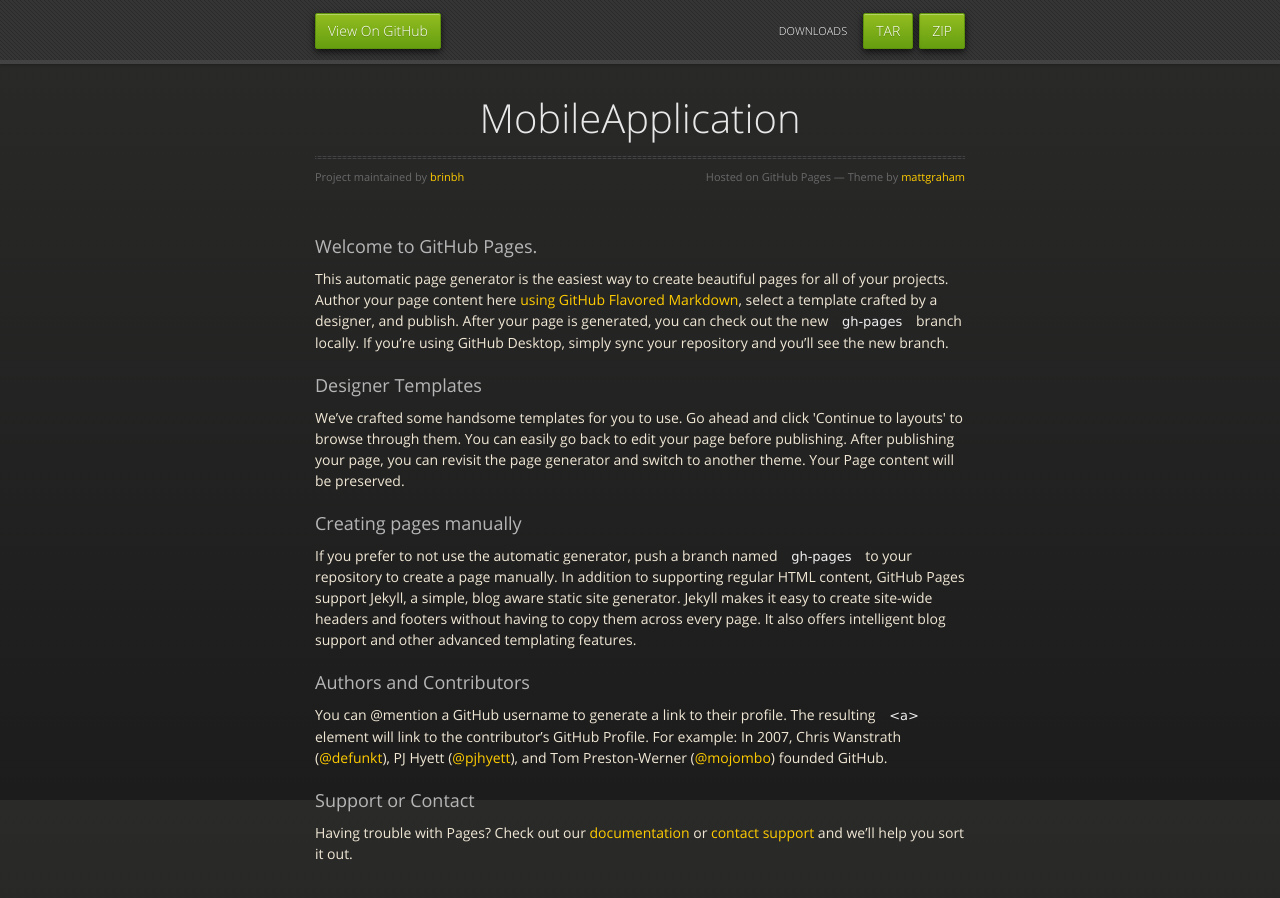
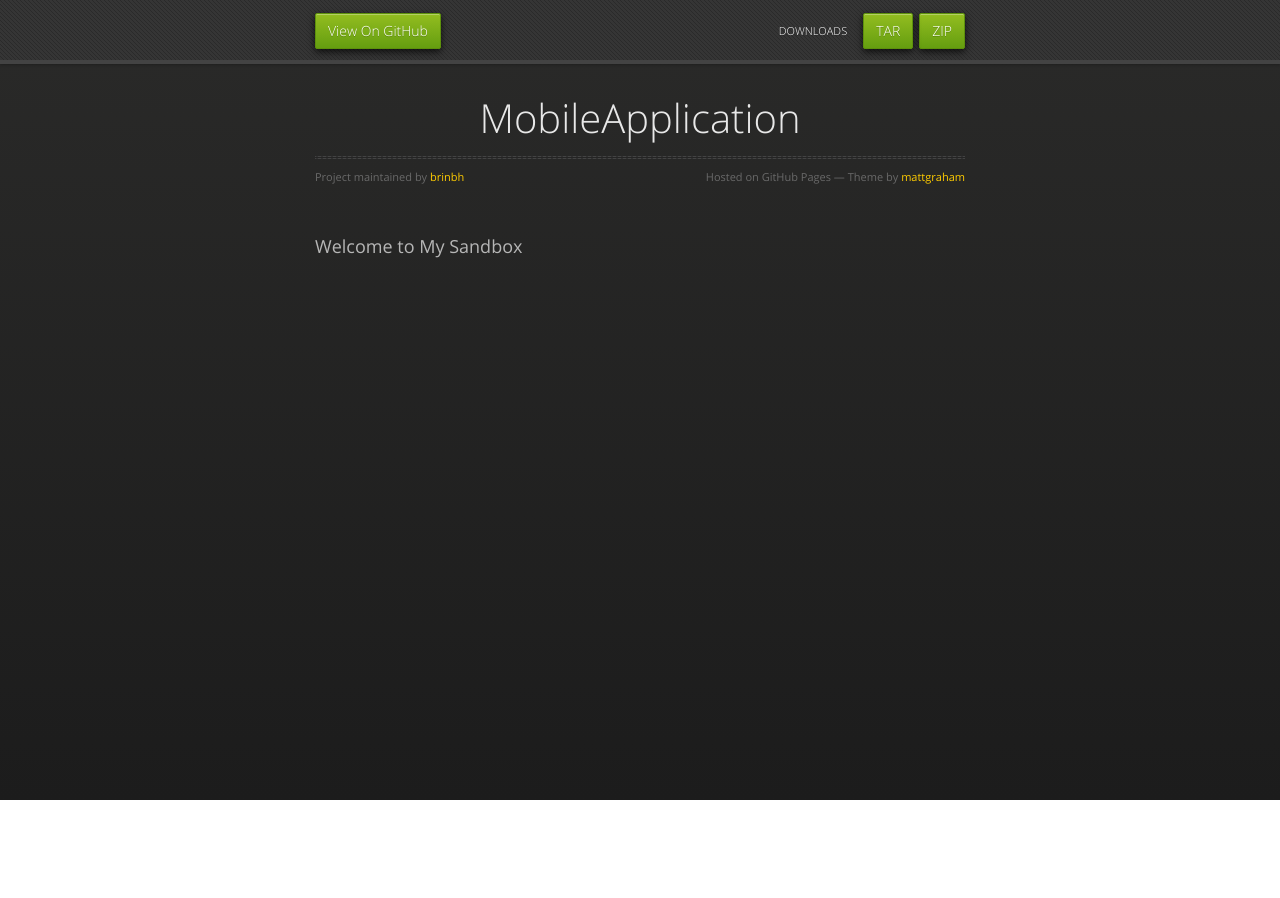
Before and after one commit to brinbh/mobileApplication, a plain HTML site: page index.html in a window 1280 px wide. After the commit the page ends 800 px from the top, so only its background shows below. Drawn offline with nearby package versions, Linux system fonts and the light colour scheme.

```diff
--- a/index.html
+++ b/index.html
@@ -39,29 +39,7 @@
         </div>
 
         <h3>
-<a id="welcome-to-github-pages" class="anchor" href="#welcome-to-github-pages" aria-hidden="true"><span aria-hidden="true" class="octicon octicon-link"></span></a>Welcome to GitHub Pages.</h3>
-
-<p>This automatic page generator is the easiest way to create beautiful pages for all of your projects. Author your page content here <a href="https://guides.github.com/features/mastering-markdown/">using GitHub Flavored Markdown</a>, select a template crafted by a designer, and publish. After your page is generated, you can check out the new <code>gh-pages</code> branch locally. If you’re using GitHub Desktop, simply sync your repository and you’ll see the new branch.</p>
-
-<h3>
-<a id="designer-templates" class="anchor" href="#designer-templates" aria-hidden="true"><span aria-hidden="true" class="octicon octicon-link"></span></a>Designer Templates</h3>
-
-<p>We’ve crafted some handsome templates for you to use. Go ahead and click 'Continue to layouts' to browse through them. You can easily go back to edit your page before publishing. After publishing your page, you can revisit the page generator and switch to another theme. Your Page content will be preserved.</p>
-
-<h3>
-<a id="creating-pages-manually" class="anchor" href="#creating-pages-manually" aria-hidden="true"><span aria-hidden="true" class="octicon octicon-link"></span></a>Creating pages manually</h3>
-
-<p>If you prefer to not use the automatic generator, push a branch named <code>gh-pages</code> to your repository to create a page manually. In addition to supporting regular HTML content, GitHub Pages support Jekyll, a simple, blog aware static site generator. Jekyll makes it easy to create site-wide headers and footers without having to copy them across every page. It also offers intelligent blog support and other advanced templating features.</p>
-
-<h3>
-<a id="authors-and-contributors" class="anchor" href="#authors-and-contributors" aria-hidden="true"><span aria-hidden="true" class="octicon octicon-link"></span></a>Authors and Contributors</h3>
-
-<p>You can @mention a GitHub username to generate a link to their profile. The resulting <code>&lt;a&gt;</code> element will link to the contributor’s GitHub Profile. For example: In 2007, Chris Wanstrath (<a href="https://github.com/defunkt" class="user-mention">@defunkt</a>), PJ Hyett (<a href="https://github.com/pjhyett" class="user-mention">@pjhyett</a>), and Tom Preston-Werner (<a href="https://github.com/mojombo" class="user-mention">@mojombo</a>) founded GitHub.</p>
-
-<h3>
-<a id="support-or-contact" class="anchor" href="#support-or-contact" aria-hidden="true"><span aria-hidden="true" class="octicon octicon-link"></span></a>Support or Contact</h3>
-
-<p>Having trouble with Pages? Check out our <a href="https://help.github.com/pages">documentation</a> or <a href="https://github.com/contact">contact support</a> and we’ll help you sort it out.</p>
+<a id="welcome-to-my-sandbox" class="anchor" href="#welcome-to-my-sandbox" aria-hidden="true"><span aria-hidden="true" class="octicon octicon-link"></span></a>Welcome to My Sandbox</h3>
       </section>
 
     </div>
```
Also changed, not shown: params.json (+1 -1 lines).
